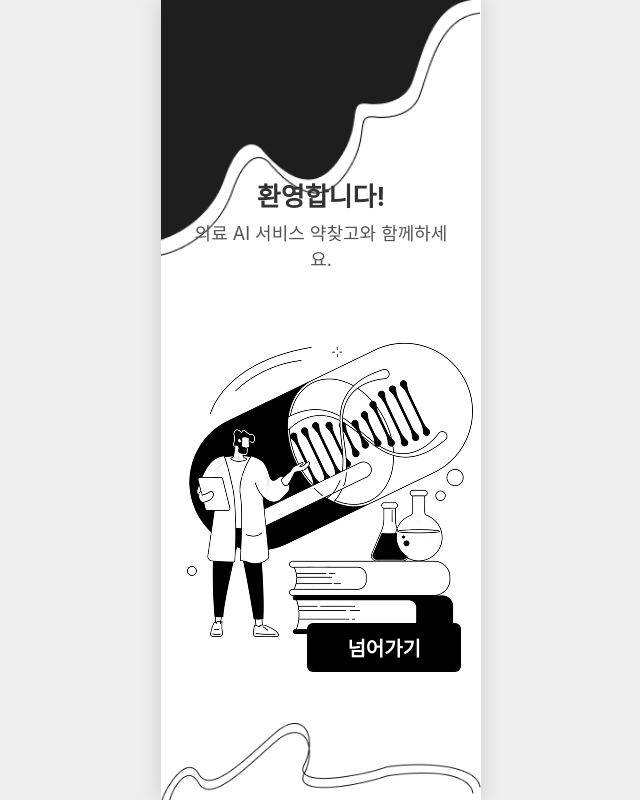
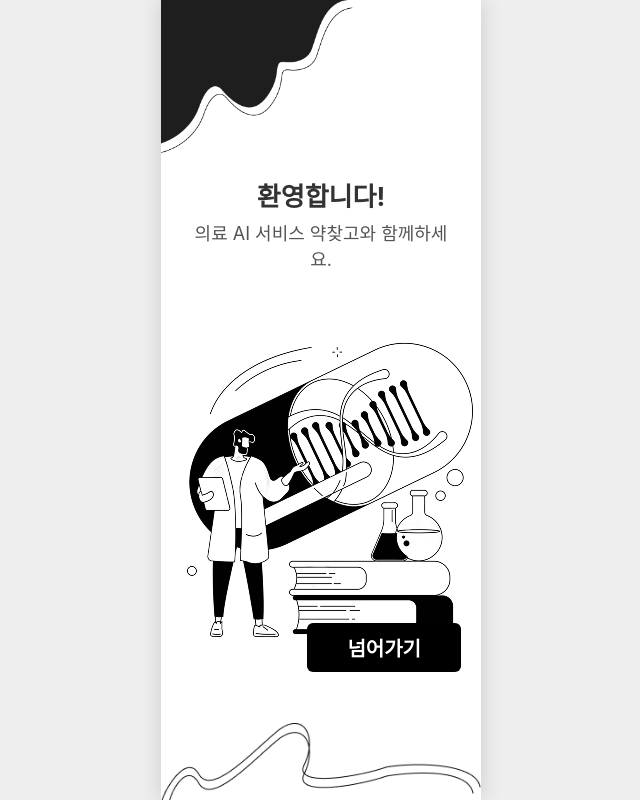
Before and after one commit to PARKSEONAH251/gptMedicine, a React (Create React App) app in the folder gptmedicine-web/: page / in a window 1280 px wide. Shown: the whole page, without its empty margins (319-959 px from the left). Built offline with nearby package versions, Linux system fonts and the light colour scheme; no server answers.

Commit message:
modified:   gptmedicine-web/src/page/Flashback.css

```diff
--- a/gptmedicine-web/src/page/Flashback.css
+++ b/gptmedicine-web/src/page/Flashback.css
@@ -12,7 +12,6 @@
 
 /* 모바일 앱 화면처럼 390px 고정 프레임 */
 .FlashBackContainer {
-  width: 100%;
   max-width: 390px;
   height: 100%;
 
@@ -31,7 +30,7 @@
   position: absolute;
   top: 0;
   left: 0;
-  width: 100%;       /* 모바일에서도 가득 차도록 수정 */
+  width: 60%;       /* 모바일에서도 가득 차도록 수정 */
   max-width: 390px;  /* PC에서는 390px 기준 */
   z-index: 1;
   pointer-events: none;
```
